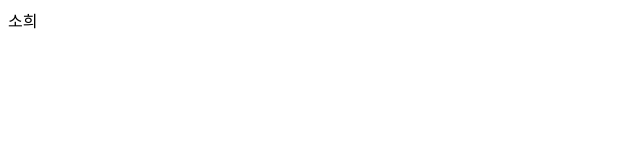
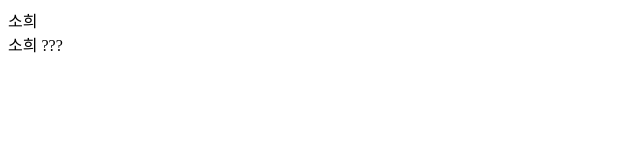
Before and after one commit to GoryTuem/soheeProject, a plain HTML site: page index.html in a window 1280 px wide. Shown: the full height of the page, 0-640 px from the left. Drawn offline with Linux system fonts and the light colour scheme.

Commit message:
브랜치 커밋!!

```diff
--- a/index.html
+++ b/index.html
@@ -1 +1,2 @@
 <div>소희</div>
+<div>소희 ???</div>
```
